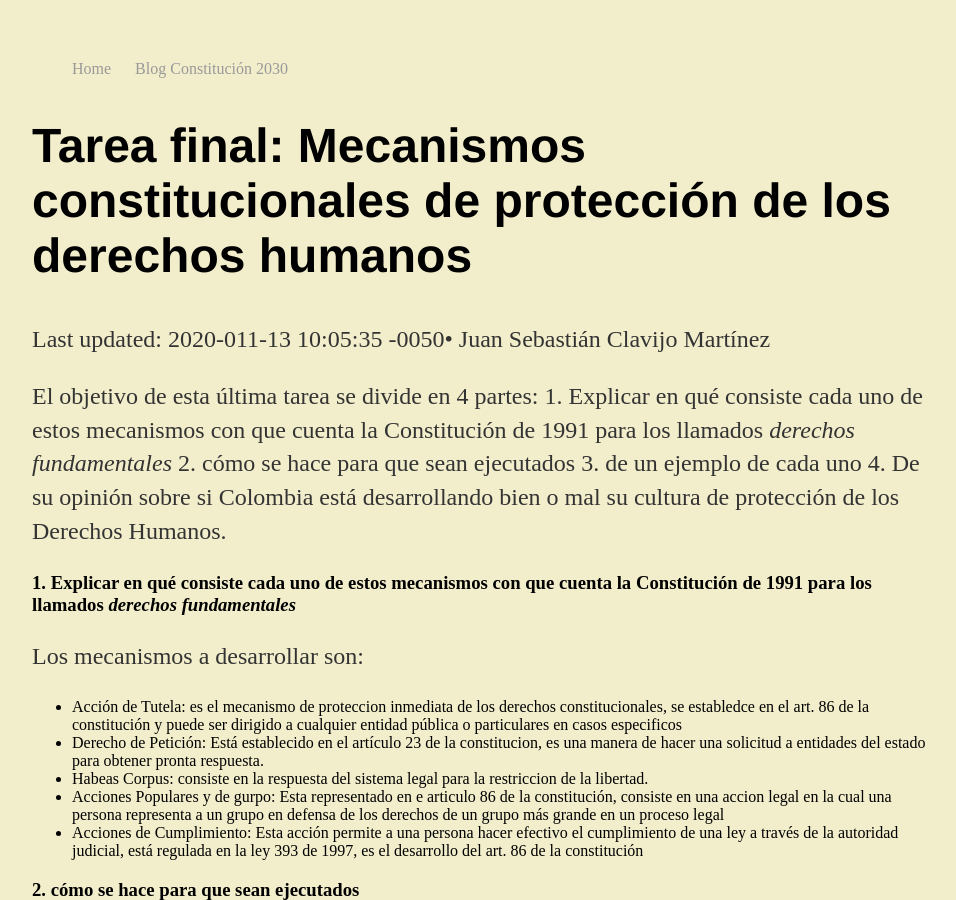
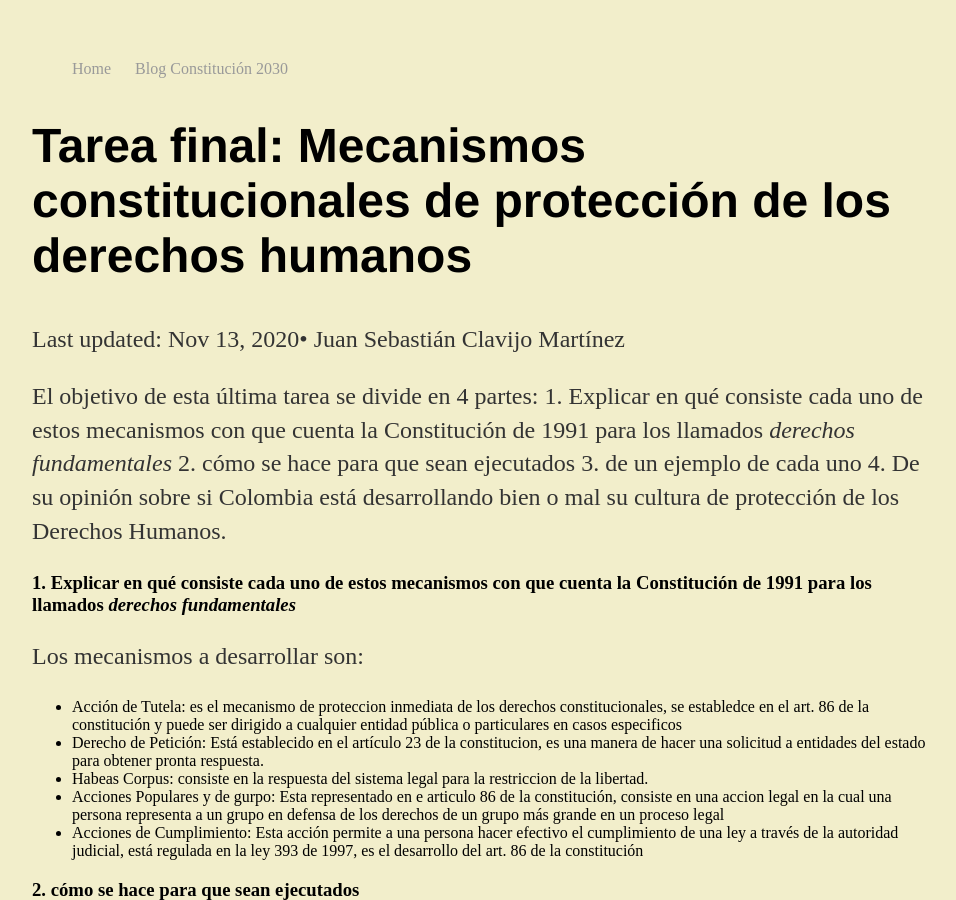
Before and after one commit to jclavijomartinez/jclavijomartinez.github.io, a Jekyll site: the page built from _posts/2020-11-12-TAREA-FINAL.md, in a window 1280 px wide and 900 px high. Shown: the whole window, without its empty margins (160-1116 px from the left). Built offline with Jekyll 4.4.1, drawn with Linux system fonts in a browser that asks for light colours.

Commit message:
Update 2020-11-12-TAREA-FINAL.md

```diff
--- a/_posts/2020-11-12-TAREA-FINAL.md
+++ b/_posts/2020-11-12-TAREA-FINAL.md
@@ -3,7 +3,7 @@ layout: post
 title: "Tarea final: Mecanismos constitucionales de protección de los derechos humanos"
 date: 2020-11-13
 author: Juan Sebastián Clavijo Martínez
-last_modified_at:   2020-011-13 10:05:35 -0050
+
 ---
 
 El objetivo de esta última tarea se divide en 4 partes: 1. Explicar en qué consiste cada uno de estos mecanismos con que cuenta la Constitución de 1991 para los llamados _derechos fundamentales_ 2. cómo se hace para que sean ejecutados 3. de un ejemplo de cada uno 4. De su opinión sobre si Colombia está desarrollando bien o mal su cultura de protección de los Derechos Humanos.
```
